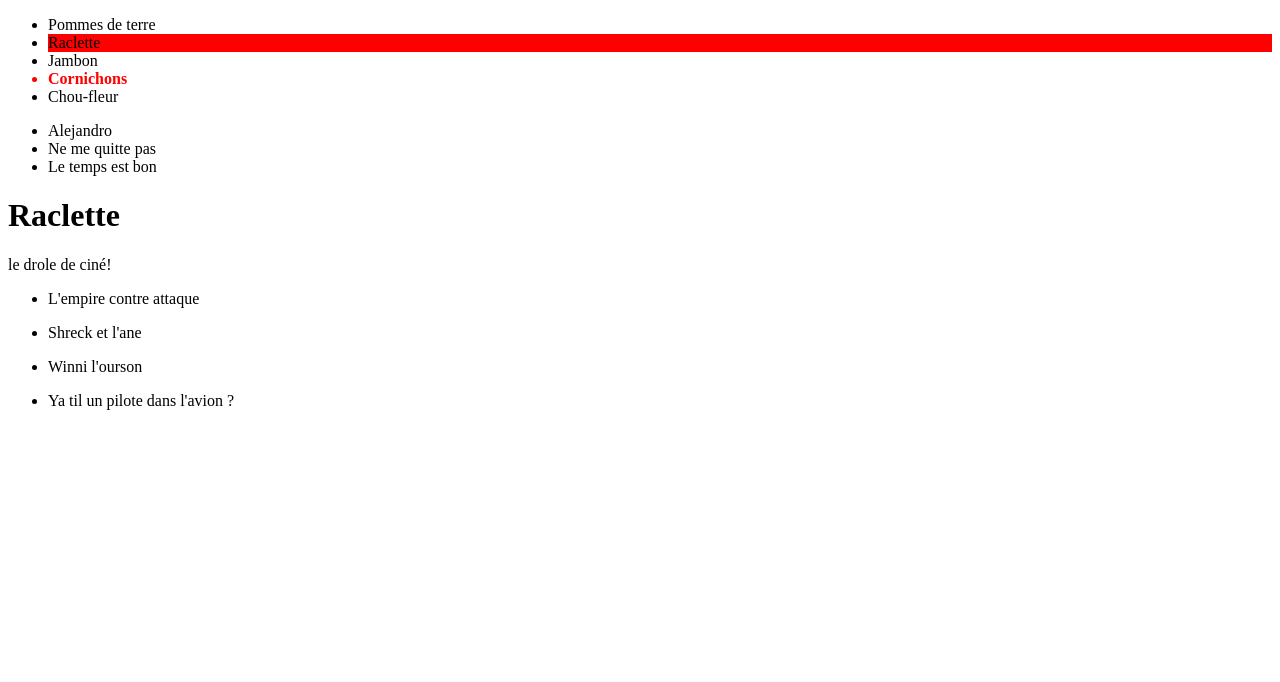
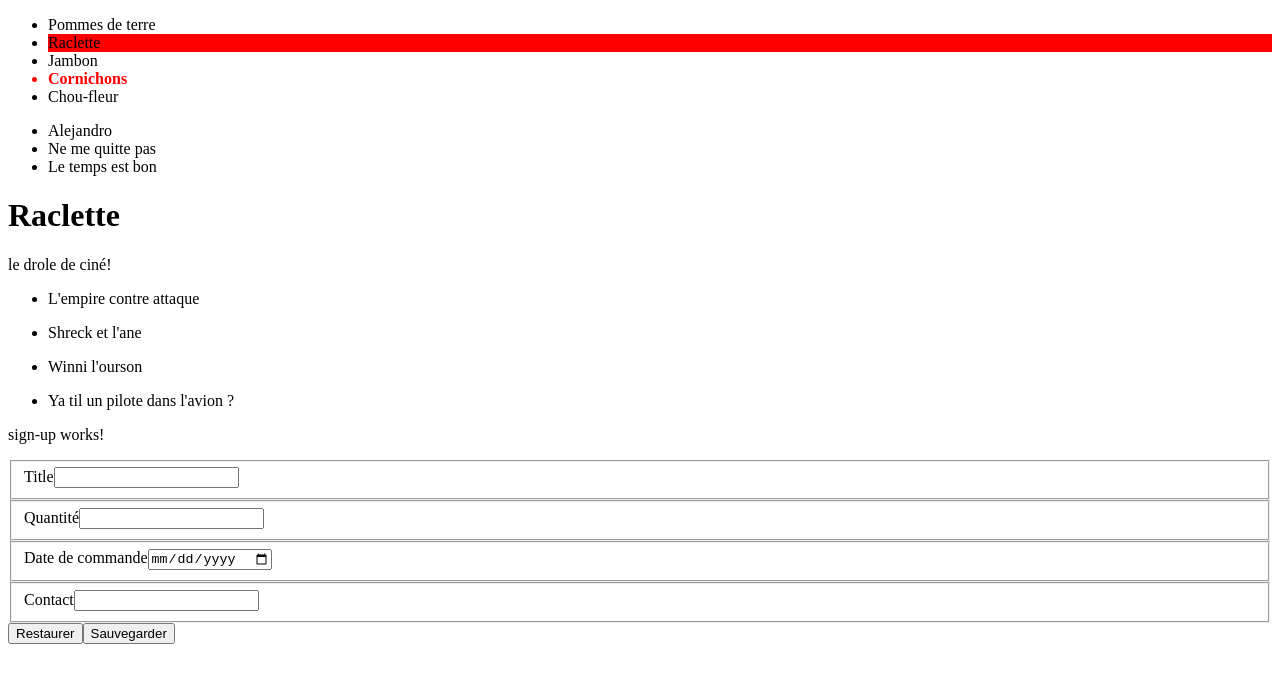
Before and after one commit to laurentsata/Angular00, an Angular app: page / in a window 1280 px wide. Shown: the top 682 px of the page. Built offline with nearby package versions, Linux system fonts and the light colour scheme.

Commit message:
formulaire quete05

```diff
--- a/src/app/app.component.html
+++ b/src/app/app.component.html
@@ -29,4 +29,6 @@
 <div>
   <app-movies-list></app-movies-list>
 </div>
-<!-- </div> -->
+<div>
+  <app-sign-up></app-sign-up>
+</div>
--- a/src/app/app.module.ts
+++ b/src/app/app.module.ts
@@ -8,6 +8,7 @@ import { DisplayGuestsDirective } from './display-guests.directive';
 
 import { MoviesListComponent } from '../movies-list/movies-list.component';
 import { DisplayMoviesDirective } from './display-movies.directive';
+import { SignUpComponent } from './sign-up/sign-up.component';
 
 @NgModule({
   declarations: [
@@ -16,6 +17,7 @@ import { DisplayMoviesDirective } from './display-movies.directive';
     DisplayGuestsDirective,
     DisplayMoviesDirective,
     MoviesListComponent,
+    SignUpComponent,
   ],
   imports: [
     BrowserModule,
--- /dev/null
+++ b/src/app/sign-up/sign-up.component.html
@@ -0,0 +1,26 @@
+<p>sign-up works!</p>
+
+<form>
+    <fieldset (ngSubmit)="onSubmit()">
+      <label for="title-order">Title</label>
+      <input id="title-order" name="title-order" type="text" required maxlength="5">
+    </fieldset>
+
+    <fieldset>
+      <label for="quantity-order">Quantité</label>
+      <input id="quantity-order" name="quantity-order" type="number" required>
+    </fieldset>
+
+    <fieldset>
+      <label for="date-order">Date de commande</label>
+      <input id="date-order" name="date-order" type="date" required>
+    </fieldset>
+
+    <fieldset>
+      <label for="contact-order">Contact</label>
+      <input id="contact-order" name="contact-order" type="email" required email>
+    </fieldset>
+
+    <button type="reset">Restaurer</button>
+    <button type="submit">Sauvegarder</button>
+</form>
--- /dev/null
+++ b/src/app/sign-up/sign-up.component.ts
@@ -0,0 +1,29 @@
+import { Component, OnInit } from '@angular/core';
+// import { Order } from './sign-up.component';
+
+@Component({
+  selector: 'app-sign-up',
+  templateUrl: './sign-up.component.html',
+  styleUrls: ['./sign-up.component.css']
+})
+export class SignUpComponent implements OnInit {
+  model: Order = new Order("" , "", "");
+  submitted:boolean = false;
+  constructor() { }
+
+  ngOnInit(): void {
+  }
+
+  onSubmit(): void {
+    // form submitted
+    this.submitted = true;
+    console.log(this.model);
+  }
+}
+export class Order {
+  constructor(
+      public firstname: string,
+      public lastname: string,
+      public email: string,
+  ) {}
+}
```
Also changed, not shown: src/app/sign-up/sign-up.component.css (added), 1 other file (tests, documents, lock files or other folders).
